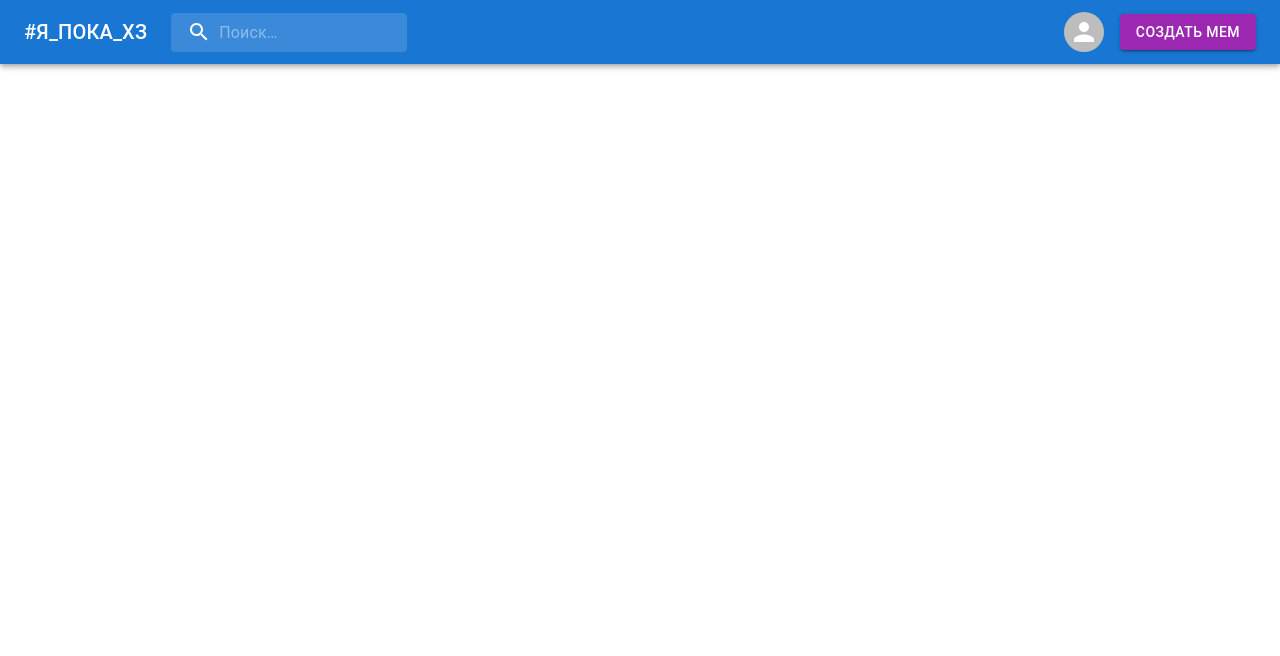
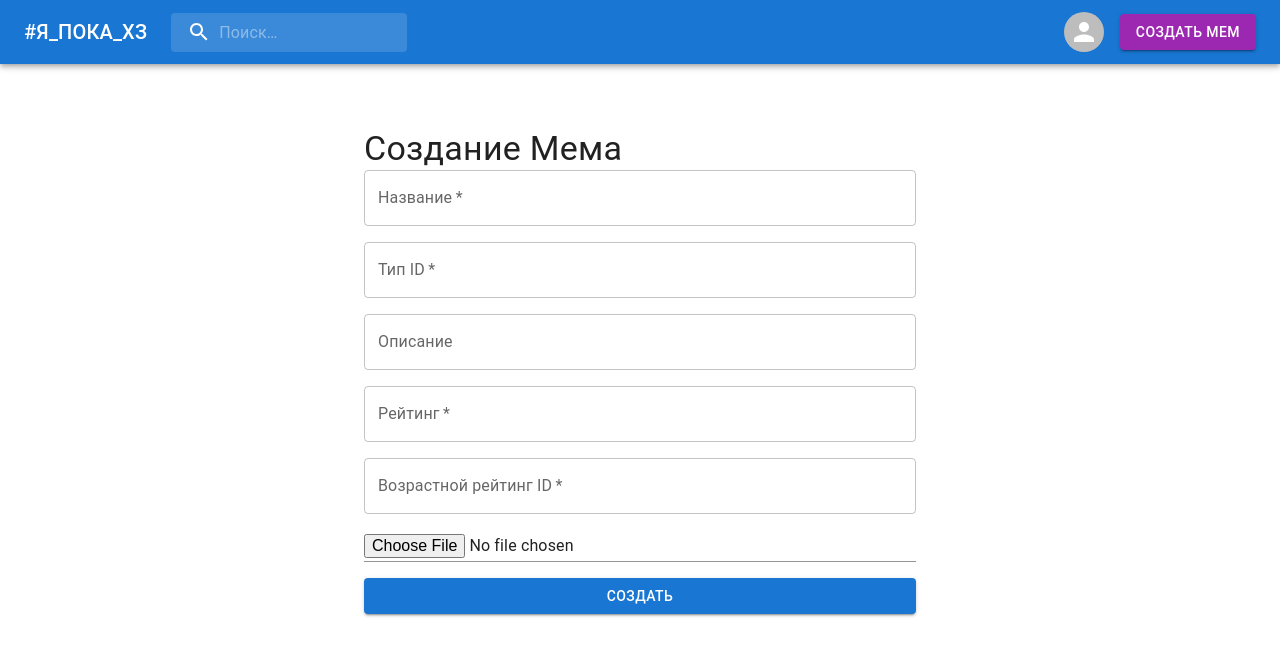
Before and after one commit to Morozko122/ESOFT-FINAL, a React (Vite) app in the folder frontend/: page /create in a window 1280 px wide. Shown: the top 656 px of the page. Built offline with nearby package versions, Linux system fonts and the light colour scheme; no server answers; sample sign-in values are in the browser's storage.

Commit message:
small changes

```diff
--- a/frontend/src/App.jsx
+++ b/frontend/src/App.jsx
@@ -23,7 +23,7 @@ function App() {
           <Route path="/login" element={<LoginPage />} />
           <Route path="/register" element={<RegisterPage />} />
           <Route
-            path="/protected"
+            path="/create"
             element={
               <ProtectedRoute>
                 <CreateContentPage />
--- a/frontend/src/components/CreateContentForm.jsx
+++ b/frontend/src/components/CreateContentForm.jsx
@@ -54,14 +54,14 @@ const CreateContentForm = () => {
 
   return (
     <Box component="form" onSubmit={handleSubmit} sx={{ display: 'flex', flexDirection: 'column', gap: 2 }}>
-      <TextField label="Label" value={label} onChange={(e) => setLabel(e.target.value)} required />
-      <TextField label="Type ID" value={typeId} onChange={(e) => setTypeId(e.target.value)} required />
-      <TextField label="Description" value={description} onChange={(e) => setDescription(e.target.value)} />
-      <TextField label="Rating" value={rating} onChange={(e) => setRating(e.target.value)} required />
-      <TextField label="Age Rating ID" value={ratingId} onChange={(e) => setRatingId(e.target.value)} required />
+      <TextField label="Название" value={label} onChange={(e) => setLabel(e.target.value)} required />
+      <TextField label="Тип ID" value={typeId} onChange={(e) => setTypeId(e.target.value)} required />
+      <TextField label="Описание" value={description} onChange={(e) => setDescription(e.target.value)} />
+      <TextField label="Рейтинг" value={rating} onChange={(e) => setRating(e.target.value)} required />
+      <TextField label="Возрастной рейтинг ID" value={ratingId} onChange={(e) => setRatingId(e.target.value)} required />
       <Input type="file" onChange={handleFileChange} />
       {error && <Typography color="error">{error}</Typography>}
-      <Button type="submit" variant="contained" color="primary">Create Content</Button>
+      <Button type="submit" variant="contained" color="primary">Создать</Button>
     </Box>
   );
 };
--- a/frontend/src/components/Header.jsx
+++ b/frontend/src/components/Header.jsx
@@ -64,7 +64,7 @@ const Header = () => {
     <AppBar position="static">
       <Toolbar>
         <Box sx={{ flexGrow: 1, display: 'flex', alignItems: 'center' }}>
-          <Link to="/my-content" style={{ textDecoration: 'none', color: 'inherit' }}>
+          <Link to="/" style={{ textDecoration: 'none', color: 'inherit' }}>
             <Typography variant="h6" noWrap>
               #Я_ПОКА_ХЗ
             </Typography>
@@ -109,7 +109,7 @@ const Header = () => {
             <MenuItem onClick={handleClose} component={Link} to="/profile">Профиль</MenuItem>
             <MenuItem onClick={handleLogout}>Выйти</MenuItem>
           </Menu>
-          <Button component={Link} to="/create-content" variant="contained" color="secondary">
+          <Button component={Link} to="/create" variant="contained" color="secondary">
             СОЗДАТЬ МЕМ
           </Button>
         </Box>
```
Also changed, not shown: 1 other file (tests, documents, lock files or other folders).
